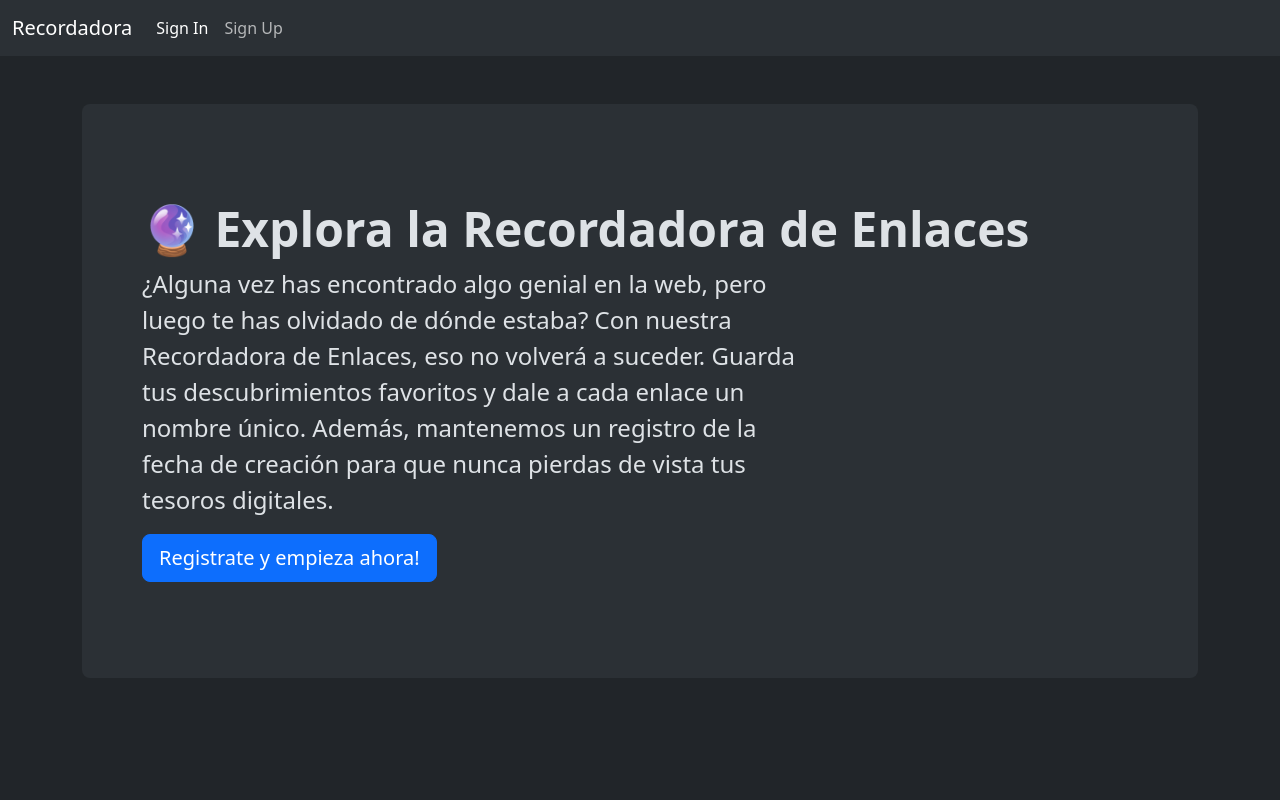
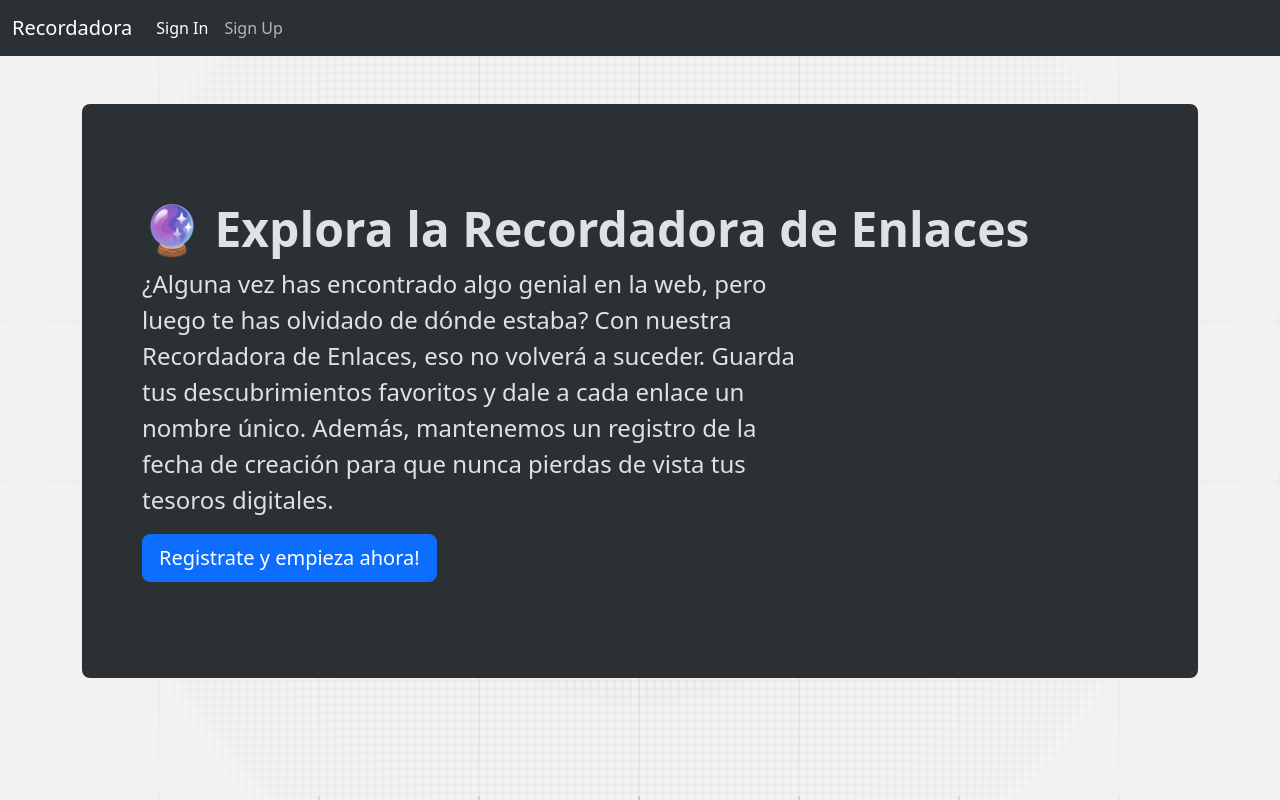
Before and after one commit to nexus122/RecordadoraDeEnlaces, an Angular app: page /home in a window 1280 px wide. Built offline with nearby package versions, Linux system fonts and the light colour scheme.

Commit message:
[Recordadora] chore: cambios de estilos, fondo y titulos gradiantes

```diff
--- a/src/styles.scss
+++ b/src/styles.scss
@@ -1,4 +1,9 @@
-/* You can add global styles to this file, and also import other style files */
+//$primary-color: #ff0000; // Reemplaza #ff0000 con tu color personalizado
+
+.custom-class {
+  color: #007bff;
+}
+
 .flex {
     display: flex;
     gap: 1em;
@@ -13,3 +18,36 @@
 .wrap {
     flex-wrap: wrap;
 }
+
+body {
+    background: radial-gradient(circle at center, transparent 10%, transparent 0%, #f2f2f2 90%);
+    min-height: 100vh;
+}
+
+html {
+    background:
+        linear-gradient(-90deg, rgba(0,0,0,.05) 2px, transparent 2px),
+        linear-gradient(rgba(0,0,0,.05) 2px, transparent 2px),
+        linear-gradient(-90deg, rgba(0, 0, 0, .04) 2px, transparent 2px),
+        linear-gradient(rgba(0,0,0,.04) 2px, transparent 2px),
+        linear-gradient(transparent 6px, #f2f2f2 6px, #f2f2f2 156px, transparent 156px),
+        linear-gradient(-90deg, #aaa 2px, transparent 2px),
+        linear-gradient(-90deg, transparent 6px, #f2f2f2 6px, #f2f2f2 156px, transparent 156px),
+        linear-gradient(#aaa 2px, transparent 2px),
+        #f2f2f2;
+    background-size:
+        8px 8px,
+        8px 8px,
+        160px 160px,
+        160px 160px,
+        160px 160px,
+        160px 160px,
+        160px 160px,
+        160px 160px;
+}
+
+.gradient-text {
+    background: linear-gradient(to right, #9333ea, #db2777);
+    -webkit-background-clip: text;
+    -webkit-text-fill-color: transparent;
+}
```
